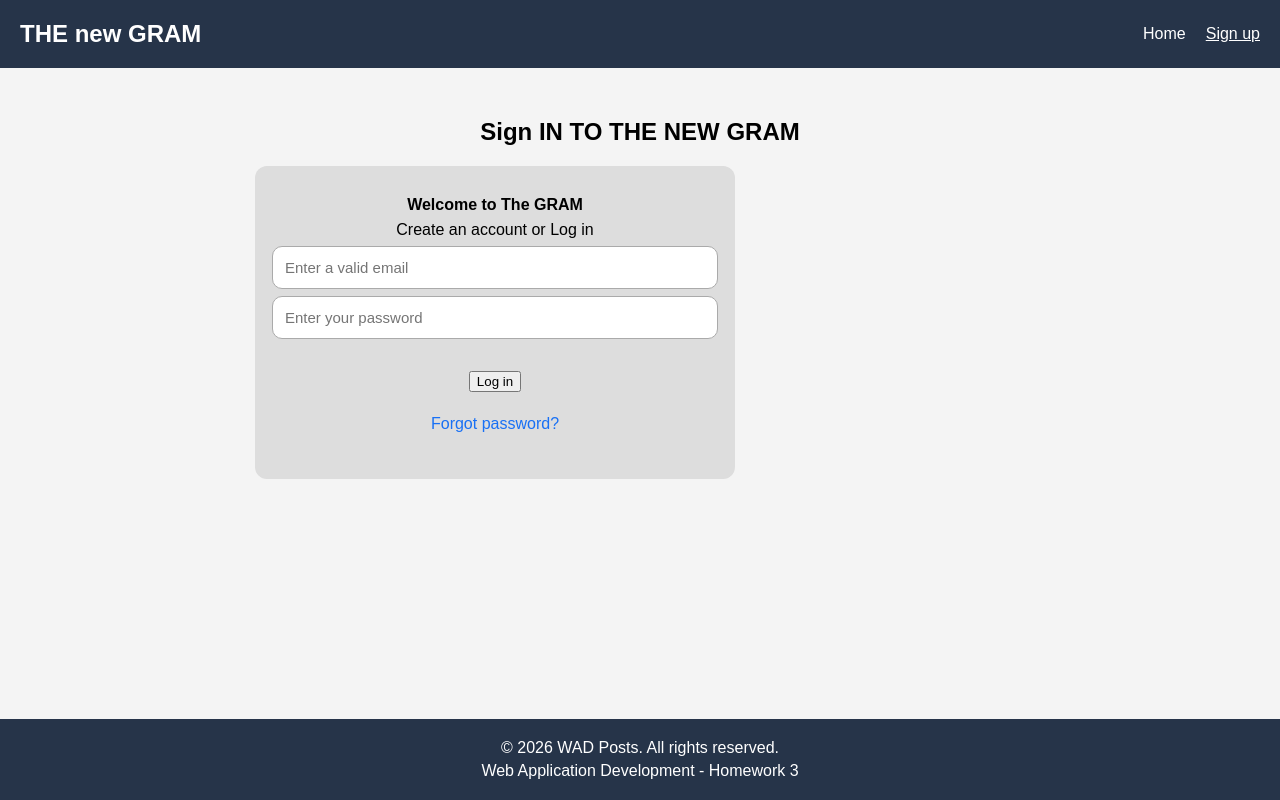
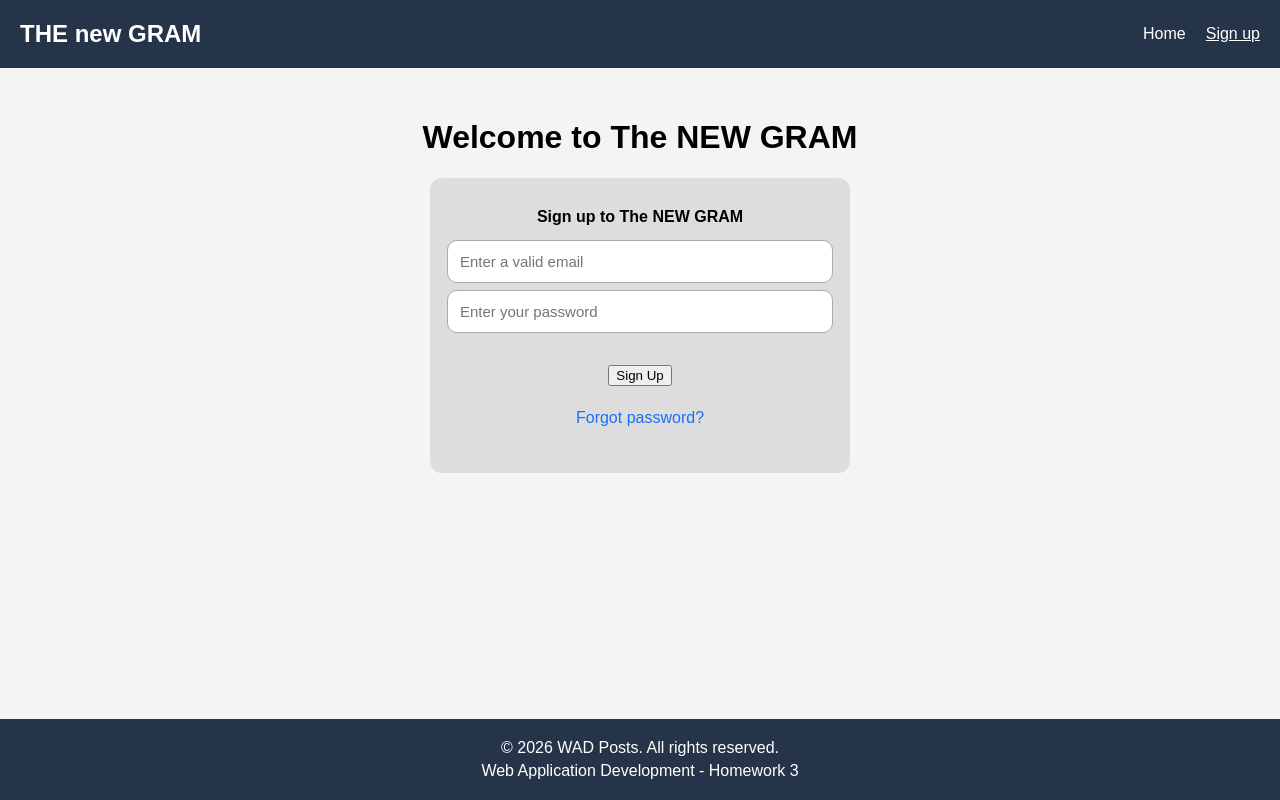
Before and after one commit to BlueShepy/wad-homework3, a Vue app: page /#/signup in a window 1280 px wide. Built offline with nearby package versions, Linux system fonts and the light colour scheme.

Commit message:
made it look good

```diff
--- a/src/views/SignupView.vue
+++ b/src/views/SignupView.vue
@@ -1,11 +1,11 @@
 <template>
   <div class="home">
-    <h2>Sign IN TO THE NEW GRAM</h2>
+    <h1>Welcome to The NEW GRAM</h1>
   </div>
 
-  <form action="index.html" method="get">
-    <b><label >Welcome to The GRAM</label></b>
-    <label > Create an account or Log in </label>
+    <form @submit.prevent>
+    <b><label >Sign up to The NEW GRAM</label></b>
+    <label >  </label>
     <input type="email" name="email"  required
     placeholder= "Enter a valid email"
     value="">
@@ -15,14 +15,14 @@
     value="">
 
     <br>
-    <input type="submit" value="Log in" >
+    <input type="submit" value="Sign Up" >
     <p style="color:rgb(24, 112, 245);">Forgot password?</p>
 </form>
 </template>
 
 <script>
 export default {
-  name: 'HomeView'
+  name: 'SignupView'
 }
 </script>
 
@@ -84,9 +84,10 @@ form textarea {
     resize: vertical;
 }
 
-/* Consistent form size */
 form {
     width: 90%;
     max-width: 420px;
+    margin: 20px auto;
+    box-sizing: border-box;
 }
 </style>
```
